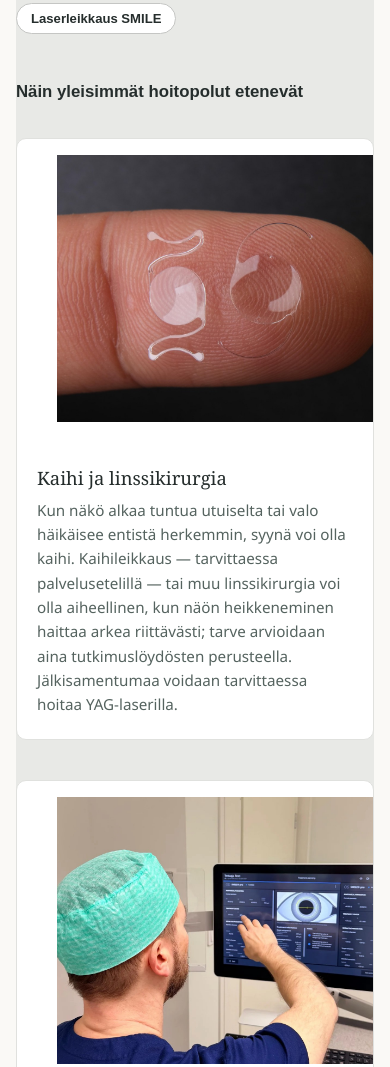
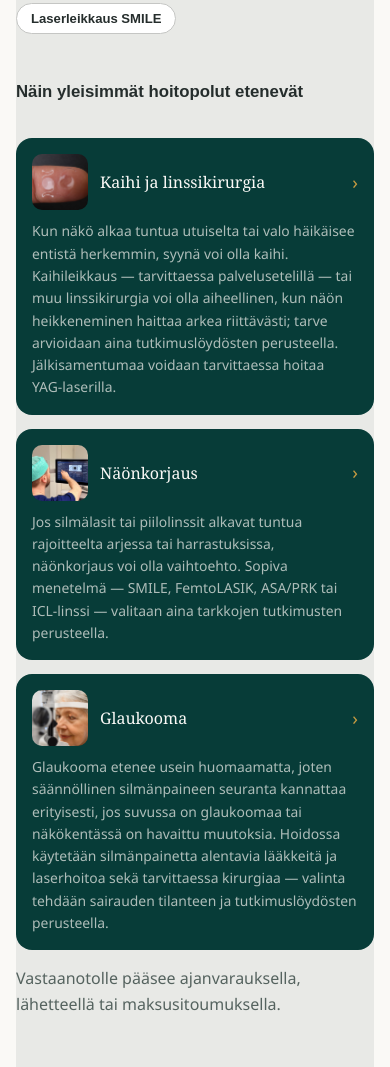
Before and after one commit to Muffax/Arvi, a plain HTML site: page index.html in a window 390 px wide. Shown: the part 1644-2711 px from the top of the page. Drawn offline with Linux system fonts and the light colour scheme.

Commit message:
Give Hoidot cards a compact dark style on mobile, trim Arvista intro
- Flatten the hoidot-card markup (drop the figure/path-media and
  hoidot-card-body wrappers) so the same img/h3/p elements can be
  laid out with CSS Grid differently per breakpoint
- Desktop (>900px): unchanged — light card, image on top, full width
- Mobile (<=900px): compact dark card — small thumbnail beside the
  heading, a chevron, full paragraph text below; same content, same
  markup, pure media-query driven, no separate page or duplicated HTML
- Remove the now-unused .path-media/.path-q rules left over from the
  old card structure
- Merge Arvista's two intro paragraphs into one, lightly tightened

Co-Authored-By: Claude Sonnet 5 <noreply@anthropic.com>

```diff
--- a/index.html
+++ b/index.html
@@ -161,33 +161,21 @@
       <h3 class="hoidot-sub">Näin yleisimmät hoitopolut etenevät</h3>
       <div class="hoidot-grid">
         <article class="hoidot-card">
-          <figure class="path-media">
-            <img src="photos/tekomykiot.jpg" width="1200" height="900" loading="lazy" alt="Kaksi taitettavaa tekomykiötä sormenpäällä ennen implantointia">
-          </figure>
-          <div class="hoidot-card-body">
+          <img class="hoidot-card-img" src="photos/tekomykiot.jpg" width="1200" height="900" loading="lazy" alt="Kaksi taitettavaa tekomykiötä sormenpäällä ennen implantointia">
           <h3>Kaihi ja linssikirurgia</h3>
           <p>Kun näkö alkaa tuntua utuiselta tai valo häikäisee entistä herkemmin, syynä voi olla kaihi. Kaihileikkaus — tarvittaessa palvelusetelillä — tai muu linssikirurgia voi olla aiheellinen, kun näön heikkeneminen haittaa arkea riittävästi; tarve arvioidaan aina tutkimuslöydösten perusteella. Jälkisamentumaa voidaan tarvittaessa hoitaa YAG-laserilla.</p>
-          </div>
         </article>
 
         <article class="hoidot-card">
-          <figure class="path-media">
-            <img src="photos/hoitosuunnittelu-smile.jpg" width="1200" height="900" loading="lazy" alt="SMILE-hoitosuunnittelun näyttökuva silmän mittaustiedoilla">
-          </figure>
-          <div class="hoidot-card-body">
+          <img class="hoidot-card-img" src="photos/hoitosuunnittelu-smile.jpg" width="1200" height="900" loading="lazy" alt="SMILE-hoitosuunnittelun näyttökuva silmän mittaustiedoilla">
           <h3>Näönkorjaus</h3>
           <p>Jos silmälasit tai piilolinssit alkavat tuntua rajoitteelta arjessa tai harrastuksissa, näönkorjaus voi olla vaihtoehto. Sopiva menetelmä — SMILE, FemtoLASIK, ASA/PRK tai ICL-linssi — valitaan aina tarkkojen tutkimusten perusteella.</p>
-          </div>
         </article>
 
         <article class="hoidot-card">
-          <figure class="path-media">
-            <img src="photos/silman-tutkimus.jpg" width="1200" height="900" loading="lazy" alt="Potilaan silmän tutkiminen rakolampulla">
-          </figure>
-          <div class="hoidot-card-body">
+          <img class="hoidot-card-img" src="photos/silman-tutkimus.jpg" width="1200" height="900" loading="lazy" alt="Potilaan silmän tutkiminen rakolampulla">
           <h3>Glaukooma</h3>
           <p>Glaukooma etenee usein huomaamatta, joten säännöllinen silmänpaineen seuranta kannattaa erityisesti, jos suvussa on glaukoomaa tai näkökentässä on havaittu muutoksia. Hoidossa käytetään silmänpainetta alentavia lääkkeitä ja laserhoitoa sekä tarvittaessa kirurgiaa — valinta tehdään sairauden tilanteen ja tutkimuslöydösten perusteella.</p>
-          </div>
         </article>
       </div>
       <p class="lede hoidot-note">Vastaanotolle pääsee ajanvarauksella, lähetteellä tai maksusitoumuksella.</p>
@@ -201,8 +189,7 @@
         <span class="rx">Arvista</span>
         <span class="gold-rule" aria-hidden="true"></span>
         <h2>Silmätautien erikoislääkäri, omin sanoin</h2>
-        <p class="lede">Työskentelen silmätautien erikoislääkärinä ja silmäkirurgina Silmäasemalla. Hoidan tavallisia silmävaivoja ja silmäsairauksia sekä teen silmäkirurgisia toimenpiteitä.</p>
-        <p class="lede">Taustani yleislääketieteessä ja yliopistosairaalassa on antanut minulle laajan näkökulman erilaisiin potilastilanteisiin. Osaamistani täydentävät silmäkirurgian erityispätevyys ja eurooppalainen EBOD-diplomi. Olen myös tutkinut glaukoomakirurgiaa HYKS Silmäklinikalla.</p>
+        <p class="lede">Työskentelen silmätautien erikoislääkärinä ja silmäkirurgina Silmäasemalla. Taustani yleislääketieteessä ja yliopistosairaalassa tuo laajan näkökulman potilastilanteisiin, ja osaamistani täydentävät silmäkirurgian erityispätevyys ja EBOD-diplomi. Olen myös tutkinut glaukoomakirurgiaa HYKS Silmäklinikalla.</p>
         <blockquote>&ldquo;Silmäkirurgina työskentelyyn liittyy sopiva pieni jännitys, joka pitää aistit hereillä. Vastaanottotyö on rutiininomaisempaa, mutta optiikka on tosi mielenkiintoista ja silmän rakenteen kauneus lumoaa aina.&rdquo;</blockquote>
         <p class="lede">Minulle on tärkeää ymmärtää, mikä potilasta huolestuttaa, ja löytää tilanteeseen sopiva hoito tai seuraava askel.</p>
       </div>
--- a/styles.css
+++ b/styles.css
@@ -182,22 +182,35 @@ blockquote{
 
 /* ---------- hoidot section background ---------- */
 #hoidot{ background:var(--surface-tint); }
-.hoidot-card{ background:var(--surface); border-radius:10px; overflow:hidden; border:1px solid var(--line); }
-.hoidot-card .hoidot-card-body{ padding:18px 20px 22px; }
-.hoidot-card .path-media{ border-radius:0; }
-.hoidot-card .path-media img{ border-radius:0; border:none; }
 
 /* ---------- treatment cards ---------- */
 .paths-intro{ margin-bottom:8px; }
 .hoidot-grid{ display:grid; grid-template-columns:repeat(3,minmax(0,1fr)); gap:32px; margin-top:36px; }
-@media (max-width:900px){ .hoidot-grid{ grid-template-columns:minmax(0,1fr); gap:40px; } }
-.hoidot-card{ display:flex; flex-direction:column; min-width:0; }
-.hoidot-card-body{ display:flex; flex-direction:column; flex:1; padding-top:18px; }
-.path-q{ font-family:"Manrope", sans-serif; font-weight:700; color:var(--accent); font-size:.78rem; letter-spacing:.06em; }
-.hoidot-card-body h3{ font-size:clamp(1.15rem,1.6vw,1.35rem); margin:.5em 0 .5em; line-height:1.25; }
-.hoidot-card-body p{ color:var(--muted); line-height:1.6; margin:0; font-size:.95rem; }
-.path-media img{ display:block; width:100%; max-width:100%; height:auto; aspect-ratio:4/3; object-fit:cover; border-radius:8px; border:1px solid var(--line); }
-.path-media{ width:100%; min-width:0; border-radius:8px; overflow:hidden; }
+@media (max-width:900px){ .hoidot-grid{ grid-template-columns:minmax(0,1fr); gap:14px; } }
+@media (max-width:720px){ .hoidot-sub{ margin-top:32px; } }
+
+.hoidot-card{
+  background:var(--surface); border:1px solid var(--line); border-radius:10px; overflow:hidden; min-width:0;
+  display:grid; grid-template-columns:1fr; grid-template-areas:"img" "title" "text";
+}
+.hoidot-card-img{ grid-area:img; display:block; width:100%; height:auto; aspect-ratio:4/3; object-fit:cover; }
+.hoidot-card h3{ grid-area:title; font-size:clamp(1.15rem,1.6vw,1.35rem); line-height:1.25; margin:18px 20px 8px; }
+.hoidot-card p{ grid-area:text; color:var(--muted); line-height:1.6; font-size:.95rem; margin:0 20px 22px; }
+
+/* mobile: compact dark card — thumbnail + title + chevron, text below */
+@media (max-width:900px){
+  .hoidot-card{
+    background:var(--dark-petrol); border:none; border-radius:16px; padding:16px;
+    grid-template-columns:56px 1fr auto; column-gap:12px; row-gap:10px; align-items:center;
+    grid-template-areas:
+      "img title chev"
+      "text text text";
+  }
+  .hoidot-card-img{ width:56px; height:56px; aspect-ratio:1/1; border-radius:10px; }
+  .hoidot-card h3{ margin:0; font-size:1rem; color:var(--on-dark-ink); }
+  .hoidot-card p{ margin:0; font-size:.87rem; color:var(--on-dark-muted); }
+  .hoidot-card::after{ content:"\203A"; grid-area:chev; color:var(--gold); font-size:1.15rem; line-height:1; }
+}
 
 /* ---------- section photos (small inline figures) ---------- */
 figcaption{ margin-top:6px; font-size:.74rem; color:var(--muted); }
```
Lines whose indentation alone changed are shown as unchanged.
